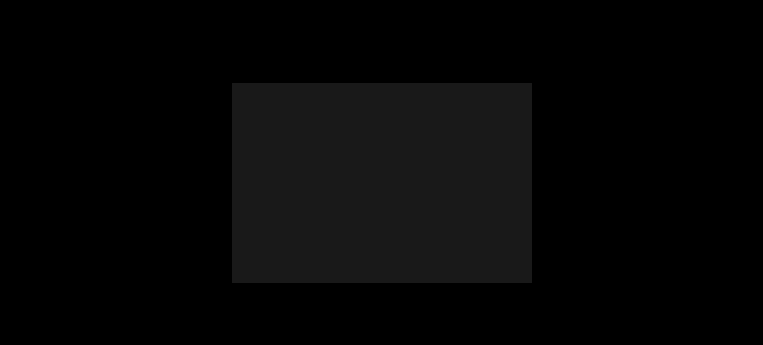
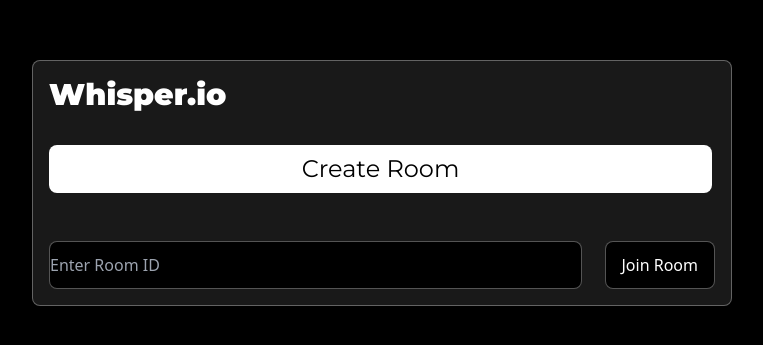
Before and after one commit to Piyushxz/Whisper.io, a React (Vite) app: page / in a window 1280 px wide. Shown: the part 217-562 px from the top of the page, without its empty margins (258-1021 px from the left). Built offline with nearby package versions, Linux system fonts and the light colour scheme.

Commit message:
generate room ID

```diff
--- a/src/App.tsx
+++ b/src/App.tsx
@@ -1,6 +1,6 @@
 import { Chatbox } from "./components/Chatbox"
 import { isRoomEntered } from "./atoms"
-import { useRecoilState, useRecoilValue, useSetRecoilState } from "recoil"
+import { useRecoilValue } from "recoil"
 import { CreateRoomComponent } from "./components/CreateRoomComponent"
 
 function App() {
--- a/src/atoms.ts
+++ b/src/atoms.ts
@@ -4,3 +4,9 @@ export const isRoomEntered =atom({
         key:"isRoomEntered",
         default:false
 })
+
+
+export const showRoomID = atom({
+    key:"showRoomID",
+    default:false
+})
--- a/src/components/CreateRoomComponent.tsx
+++ b/src/components/CreateRoomComponent.tsx
@@ -1,8 +1,51 @@
+import { createRoomId } from "../utils"
+import { showRoomID } from "../atoms"
+import { useRecoilState, useSetRecoilState } from "recoil"
 export const CreateRoomComponent = ()=>{
+
+    const [showId,setShowID] = useRecoilState(showRoomID)
+
+    const handleShowRoomID = ()=>{
+        setShowID(false)
+
+        setTimeout(()=>setShowID(true),1000)
+    }
     return(
         <>
-            <div className="w-[300px] h-[200px] bg-[#191919]">
+            <div className="w-[700px]  bg-[#191919] border border-[#D3D3D3] border-opacity-40 rounded-lg">
+                <div className="flex flex-col justify-center">
+                <h1 className="font-montserrat font-black text-3xl text-white m-4" >
+                        Whisper.io
+                </h1>
+                <button onClick={handleShowRoomID}
+                 className="w-[95%] bg-white text-black font-montserrat font-medium p-2 m-4 text-2xl hover:bg-slate-200 transition-all ease-in-out rounded-lg">
+                    Create Room
+                </button>
+                {
+                    showId &&
 
+                    <div className="mx-4 h-10 bg-[black] text-white  border border-[#D3D3D3] border-opacity-40 rounded-lg flex justify-between items-center px-4">
+                    <div className="flex ">
+                        <h1 className="font-montserrat text-gray-500 ">
+                            Room ID  :   {createRoomId()}
+
+
+                        </h1>
+                    </div>
+                    <div className="hover:bg-[#191919] p-1 rounded-lg">
+                    <svg xmlns="http://www.w3.org/2000/svg" height="24px" viewBox="0 -960 960 960" width="24px" fill="#FFFFFF"><path d="M360-240q-33 0-56.5-23.5T280-320v-480q0-33 23.5-56.5T360-880h360q33 0 56.5 23.5T800-800v480q0 33-23.5 56.5T720-240H360Zm0-80h360v-480H360v480ZM200-80q-33 0-56.5-23.5T120-160v-560h80v560h440v80H200Zm160-240v-480 480Z"/></svg>
+                    </div>
+                </div>
+                }
+
+
+                <div className="flex m-4 justify-between mt-8">
+                <input type="text" placeholder="Enter Room ID" className="w-4/5 h-12 bg-black  text-white  border border-[#D3D3D3] border-opacity-40 rounded-lg"/>
+                <button className="bg-black text-white px-4 py-2 rounded-lg  border border-[#D3D3D3] border-opacity-40 ml-4 hover:bg-gray-800 transition-all ease-in-out duration-500">
+                    Join Room
+                </button>
+            </div>
+                </div>
             </div>
         </>
     )
--- /dev/null
+++ b/src/utils.ts
@@ -0,0 +1,11 @@
+export function createRoomId():string{
+    let string ="ABCDEFGHIJKLMNOPQRSTUVWXYZ1234567890"
+
+    let id:string = ""
+    for(let i = 0 ; i < 6;i++){
+        id += string[Math.floor(Math.random()*string.length)]
+    }
+
+
+    return id
+}
```
